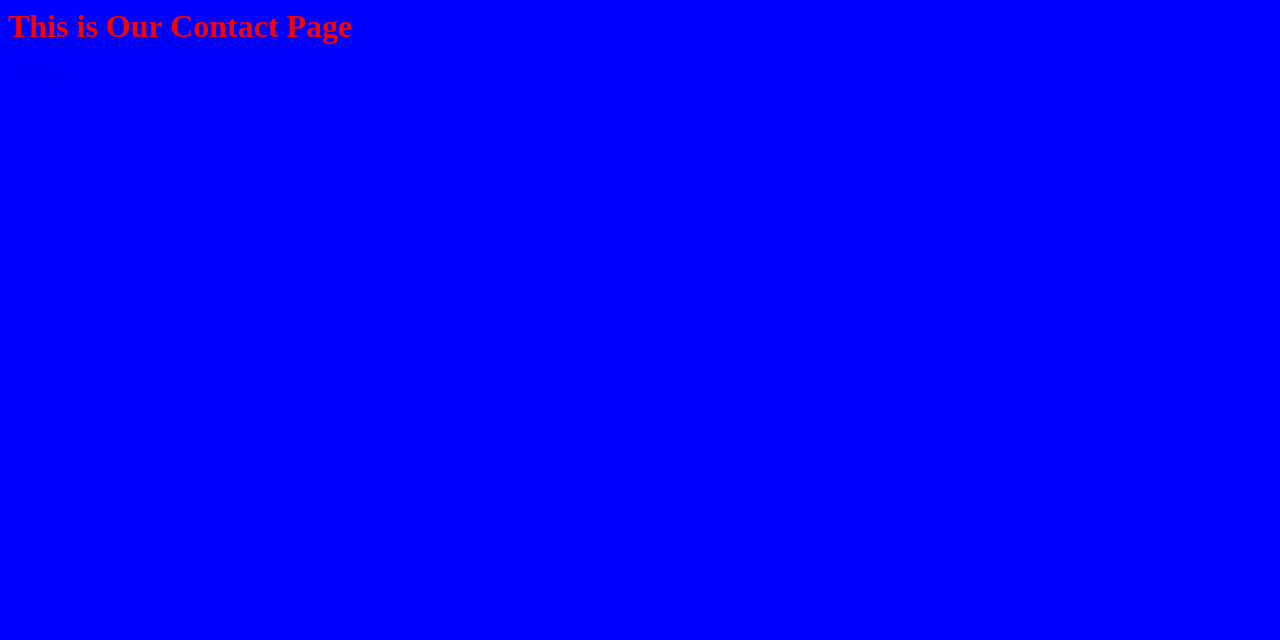
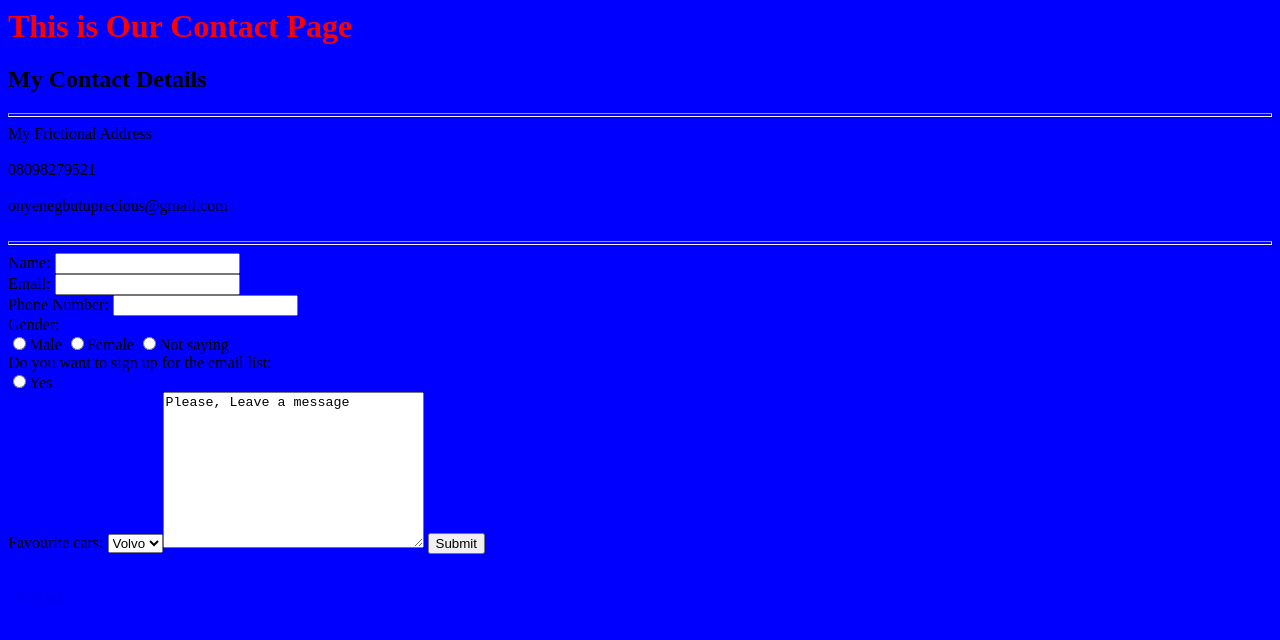
Before and after one commit to onyenegbutuprecious/css-assignment, a plain HTML site: page pages/contact.html in a window 1280 px wide. Drawn offline with Linux system fonts and the light colour scheme.

Commit message:
my new commit

```diff
--- a/all_css/style.css
+++ b/all_css/style.css
@@ -4,3 +4,7 @@
 h1{
  color: red;
 }
+p{
+    background-color: black;
+    color: white;
+}
--- a/pages/contact.html
+++ b/pages/contact.html
@@ -5,6 +5,35 @@
     </head>
     <body class="mybody">
         <h1>This is Our Contact Page</h1>
+
+        <h2>My Contact Details</h2>
+     <hr size="4" colour="pink">
+       <label for=Name>My Frictional Address</label><br><br>
+       <label for=Tel>08098279521</label><br><br>
+       <label for=email>onyenegbutuprecious@gmail.com</label><br><br>
+       <hr size="4" colour="pink">
+       <form action="mailto">
+           <label for="Name">Name:</label>
+           <input type="text"><br>
+           <label for="Email">Email:</label>
+           <input for="email"><br>
+           <label for="Phone Number">Phone Number:</label>
+           <input for="tel"><br>
+           <label for="gender">Gender:</label><br>
+           <input type="radio"name="gender">Male
+           <input type="radio"name="gender">Female
+           <input type="radio"name="gender">Not saying<br>
+            <label for="message">Do you want to sign up for the email list:</label><br>
+            <input type="radio"name="answer">Yes<br>
+
+            <label for="cars">Favourite cars:</label>
+            <select name="id">
+            <option value="Volvo">Volvo</option>
+            <option value="Audi">Audi</option><br><br>
+            <label for="yourself">Please, Leave a message</label>
+            <textarea cols="30" rows="10">Please, Leave a message</textarea>
+            <input type="Submit"><br>
+       </form><br>
         <a href="../index.html">Go Back</a>
     </body>
 
```
Also changed, not shown: index.html (+1 -0 lines).
